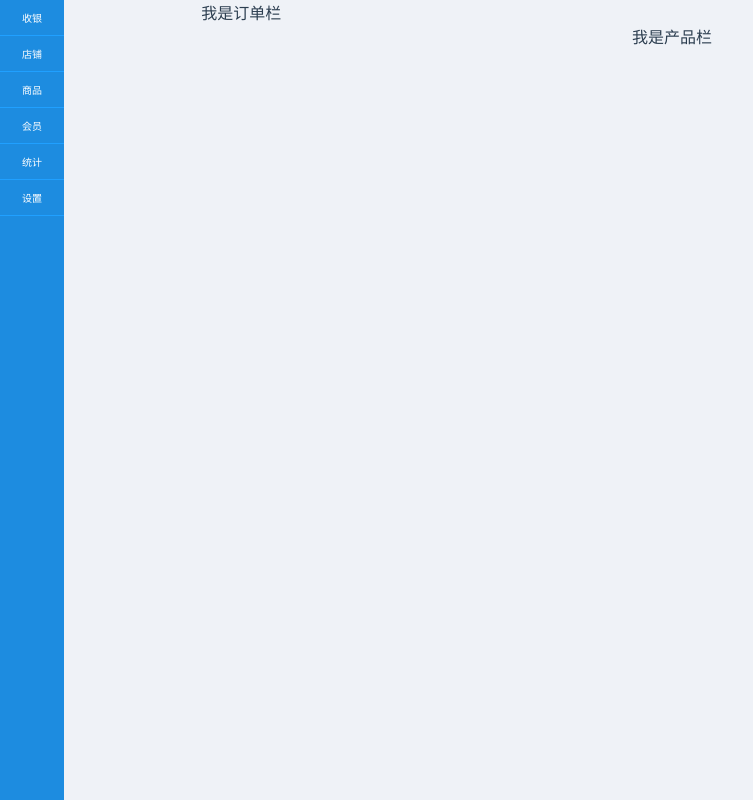
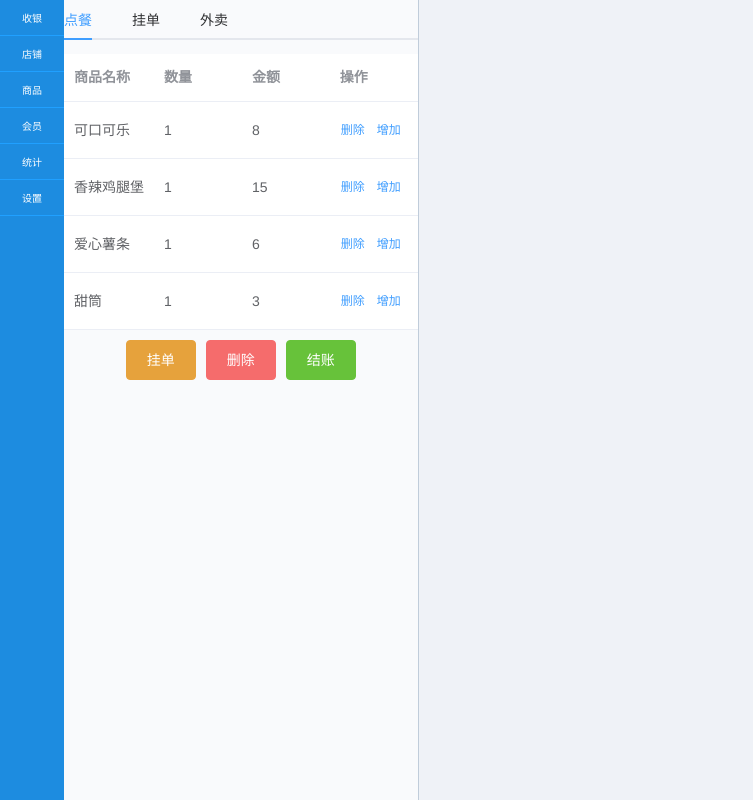
Before and after one commit to maxdosme/pos-system, a Vue app: page /#/ in a window 1280 px wide. Shown: the whole page, without its empty margins (0-753 px from the left). Built offline with nearby package versions, Linux system fonts and the light colour scheme; a small style sheet from the web is missing.

Commit message:
'制作ele按钮，添加模拟数据'

```diff
--- a/src/components/page/pos.vue
+++ b/src/components/page/pos.vue
@@ -1,8 +1,33 @@
 <template>
   <div class="pos">
       <el-row>
-        <el-col :span="7">
-          我是订单栏
+        <el-col :span="7" class="pos-order" id="order-list">
+          <el-tabs>
+            <el-tab-pane label="点餐">
+              <el-table :data="tableData" style="width: 100%">
+                <el-table-column prop="goodsName" label="商品名称"></el-table-column>
+                <el-table-column prop="count" label="数量"></el-table-column>
+                <el-table-column prop="price" label="金额"></el-table-column>
+                <el-table-column label="操作" fixed="right">
+                  <template slot-scope="scoped">
+                    <el-button type="text" size="small">删除</el-button>
+                    <el-button type="text" size="small">增加</el-button>
+                  </template>
+                </el-table-column>
+              </el-table>
+              <div class="div-btn">
+                <el-button type="warning">挂单</el-button>
+                <el-button type="danger">删除</el-button>
+                <el-button type="success">结账</el-button>
+              </div>
+            </el-tab-pane>
+            <el-tab-pane label="挂单">
+              挂单
+            </el-tab-pane>
+            <el-tab-pane label="外卖">
+              外卖
+            </el-tab-pane>
+          </el-tabs>
         </el-col>
         <el-col>
           我是产品栏
@@ -10,14 +35,50 @@
       </el-row>
   </div>
 </template>
-
 <script>
 export default {
-  name: 'pos'
+  name: 'pos',
+  // 模拟数据
+  data(){
+    return {
+      tableData: [{
+          goodsName: '可口可乐',
+          price: 8,
+          count:1
+        }, {
+
+          goodsName: '香辣鸡腿堡',
+          price: 15,
+          count:1
+        }, {
+
+          goodsName: '爱心薯条',
+          price: 6,
+          count:1
+        }, {
+
+          goodsName: '甜筒',
+          price: 3,
+          count:1
+        }]
+    }
+  },
+  mounted:function(){
+    //  设置height:100%;
+    var orderHeiht = document.body.clientHeight;
+    // console.log(orderHeiht);
+    document.getElementById('order-list').style.height = orderHeiht+'px';
+  }
 }
 </script>
 
 <!-- Add "scoped" attribute to limit CSS to this component only(本范围内有效，不加=全局有效) -->
 <style scoped>
-
+  .pos-order {
+    background-color: #f9fafc;
+    border-right: 1px solid #c0ccda;
+  }
+  .div-btn {
+    margin-top: 10px;
+  }
 </style>
```
